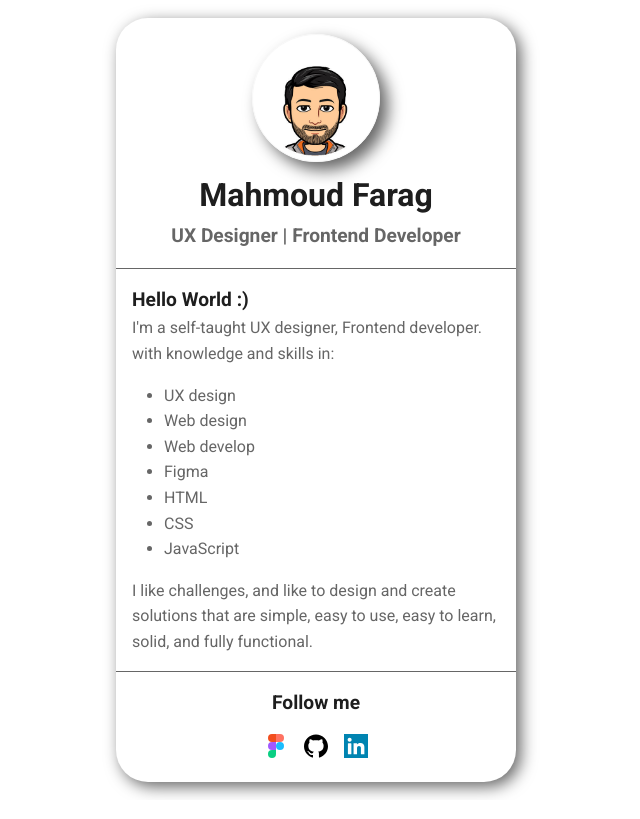
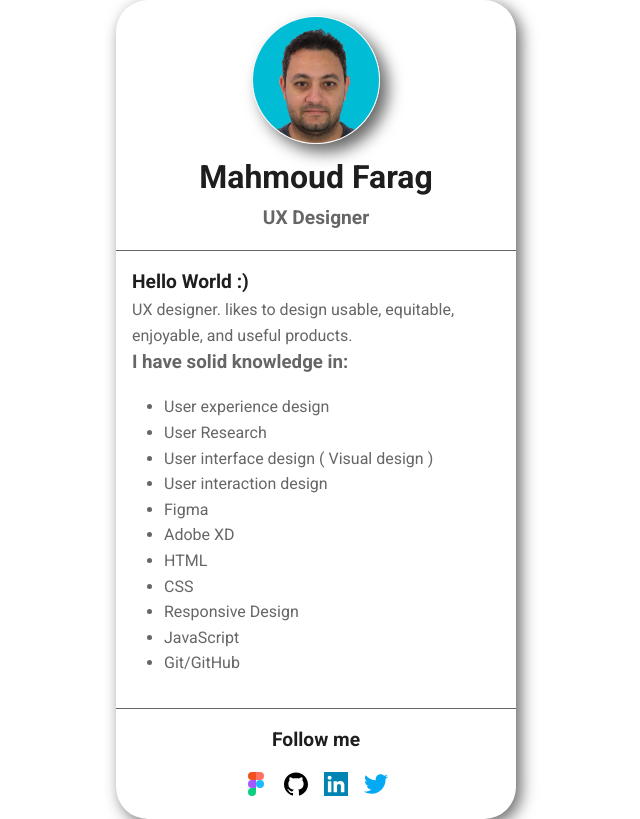
Before and after one commit to faragwork/faragwork.github.io, a plain HTML site: page index.html in a window 1280 px wide. Shown: the whole page, without its empty margins (324-964 px from the left). Drawn offline with Linux system fonts and the light colour scheme.

Commit message:
Update 2022

```diff
--- a/index.html
+++ b/index.html
@@ -23,14 +23,14 @@
 
         <!-- ---------- Header ---------- -->
         <header id="header">
-            <img id="profile" src="images/Profile.jpg" alt="Mahmoud Farag profile photo">
+            <img id="profile" src="images/Profile.png" alt="Mahmoud Farag profile photo">
 
             <h1 id="name">
                 Mahmoud Farag
             </h1>
 
             <h2 id="title">
-                UX Designer | Frontend Developer
+                UX Designer
             </h2>
         </header>
 
@@ -43,21 +43,31 @@
             </h2>
 
             <p>
-                I'm a self-taught UX designer, Frontend developer. with knowledge and skills in:
+                UX designer. likes to design usable, equitable, enjoyable, and useful products.
             </p>
+
+            <h3>
+                I have solid knowledge in:
+            </h3>
 
             <ul>
                 <li>
-                    UX design
+                    User experience design
                 </li>
                 <li>
-                    Web design
+                    User Research
                 </li>
                 <li>
-                    Web develop
+                    User interface design ( Visual design )
+                </li>
+                <li>
+                    User interaction design
                 </li>
                 <li>
                     Figma
+                </li>
+                <li>
+                    Adobe XD
                 </li>
                 <li>
                     HTML
@@ -66,14 +76,16 @@
                     CSS
                 </li>
                 <li>
+                    Responsive Design
+                </li>
+                <li>
                     JavaScript
+                </li>
+                <li>
+                    Git/GitHub
                 </li>
             </ul>
 
-            <p>
-                I like challenges, and like to design and create solutions that are simple, easy to use, easy to learn,
-                solid, and fully functional.
-            </p>
         </main>
 
 
@@ -84,16 +96,19 @@
                 Follow me
             </h2>
             <div id="contact-me">
-                <a href="https://www.figma.com/@mffarag" target="_blank">
+                <a href="https://www.figma.com/@mhmudfrg" target="_blank">
                     <img src="images/figma.svg" alt="">
                 </a>
 
-                <a href="https://github.com/mffarag" target="_blank">
+                <a href="https://github.com/mhmudfrg" target="_blank">
                     <img src="images/github.svg" alt="">
                 </a>
 
-                <a href="https://www.linkedin.com/in/mffarag" target="_blank">
+                <a href="https://www.linkedin.com/in/mhmudfrg" target="_blank">
                     <img src="images/linkedin.svg" alt="">
+                </a>
+                <a href="https://twitter.com/mhmudfrg" target="_blank">
+                    <img src="images/twitter.svg" alt="">
                 </a>
             </div>
         </footer>
```
Also changed, not shown: images/Profile.jpg (deleted), images/Profile.png (added).
